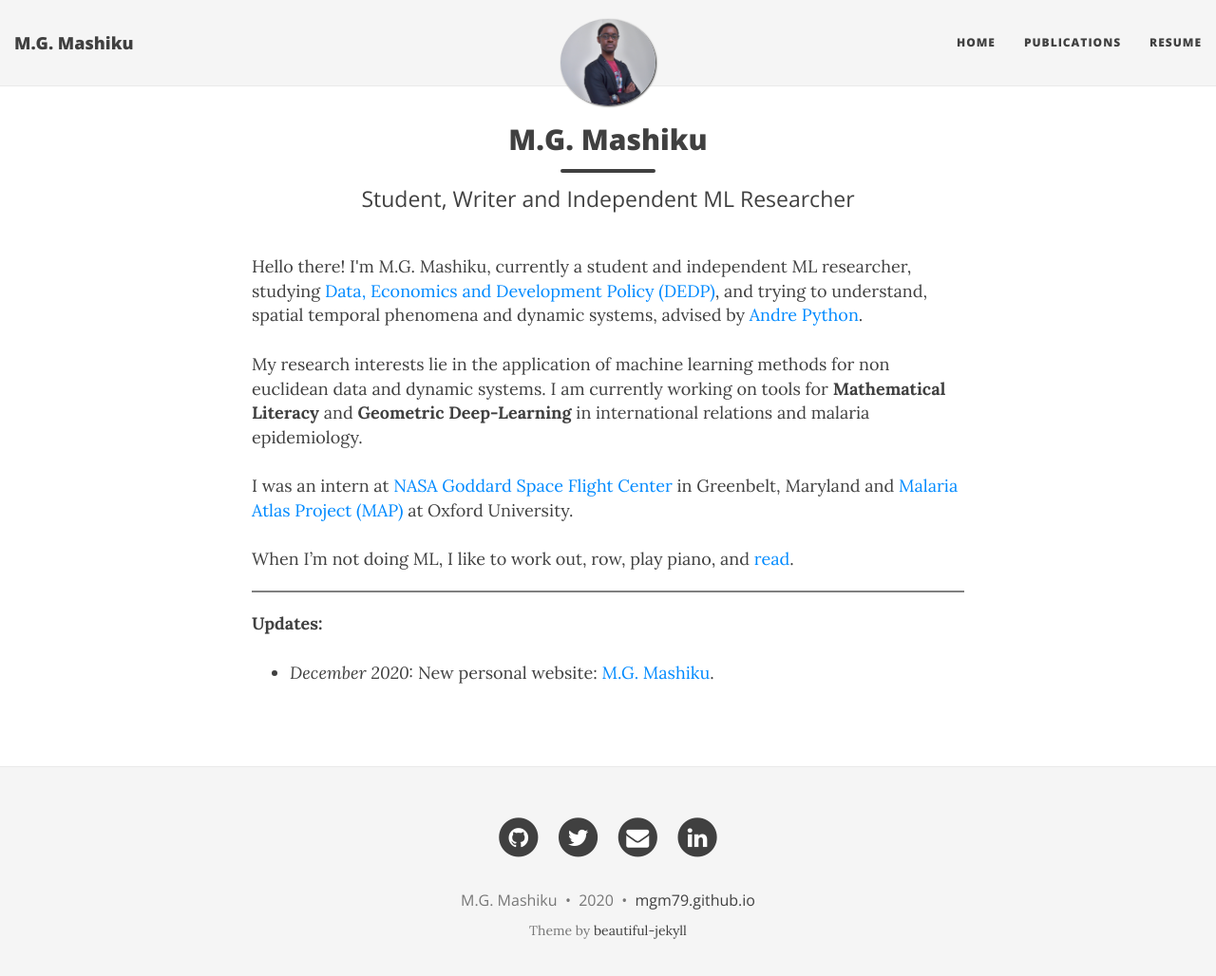
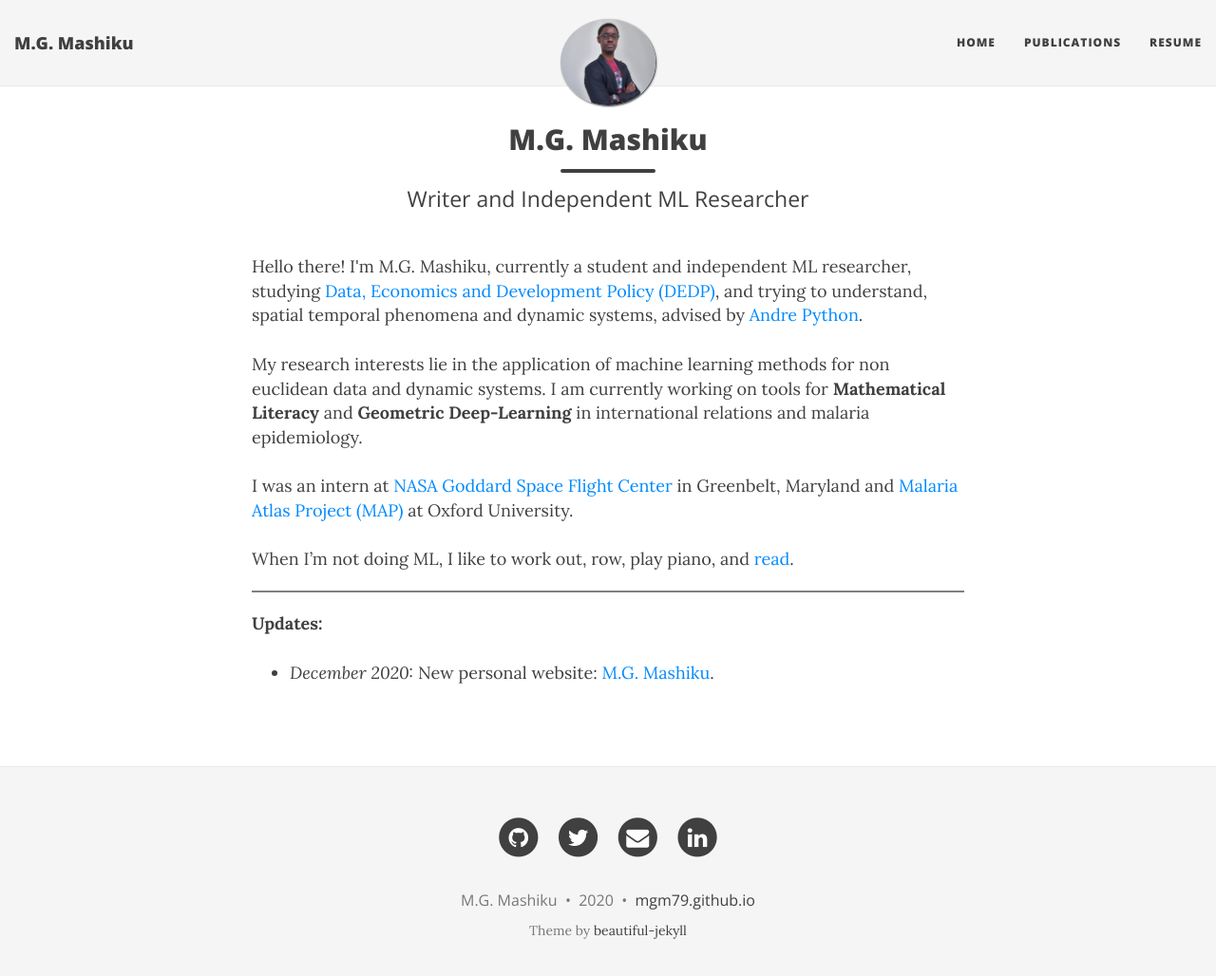
Before and after one commit to mgm79/mgm79.github.io, a Jekyll site: the page built from index.html, in a window 1280 px wide and 1041 px high. Shown: the top 1028 px of the window at 95% size. Built offline with Jekyll 4.4.1, drawn with Linux system fonts in a browser that asks for light colours; nearby versions of some CDN libraries; the list of posts is cut into pages by our own code.

Commit message:
subtitle update and grammar

```diff
--- a/index.html
+++ b/index.html
@@ -1,7 +1,7 @@
 ---
 layout: page
 title: M.G. Mashiku
-subtitle: Student, Writer and Independent ML Researcher
+subtitle: Writer and Independent ML Researcher
 use-site-title: true
 ---
 
```
Also changed, not shown: _drafts/2020-09-18-introduction-to-mathematical-mechanics.md (+1 -1 lines).
